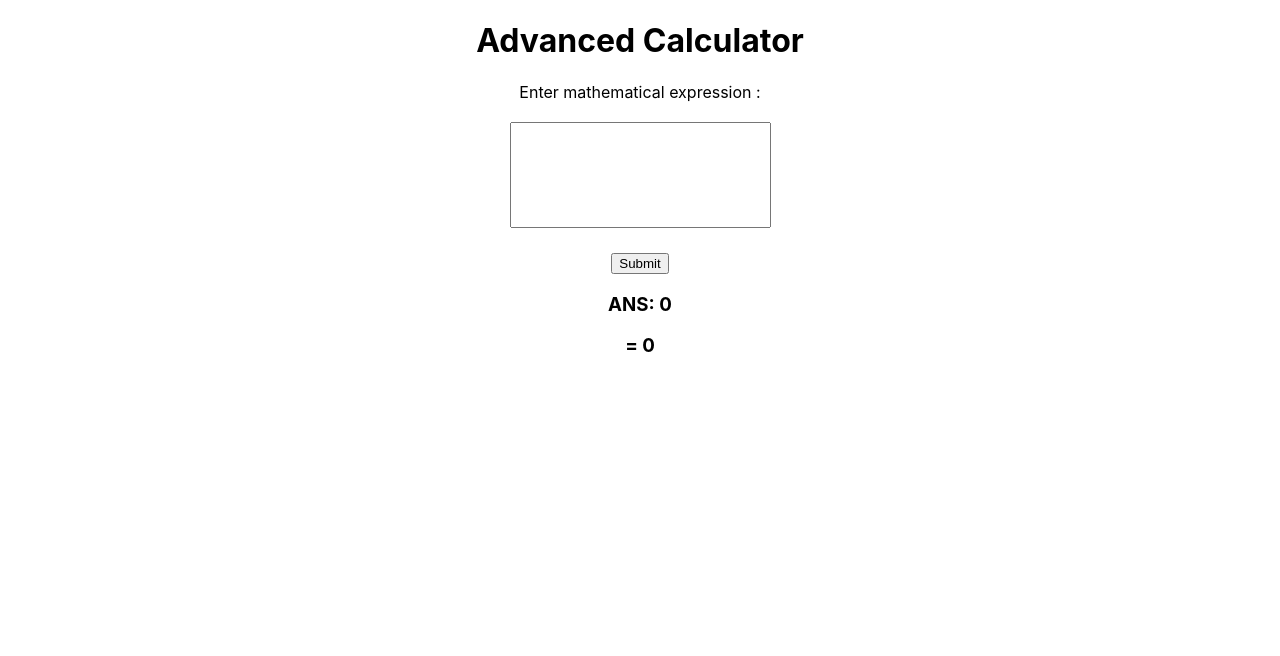
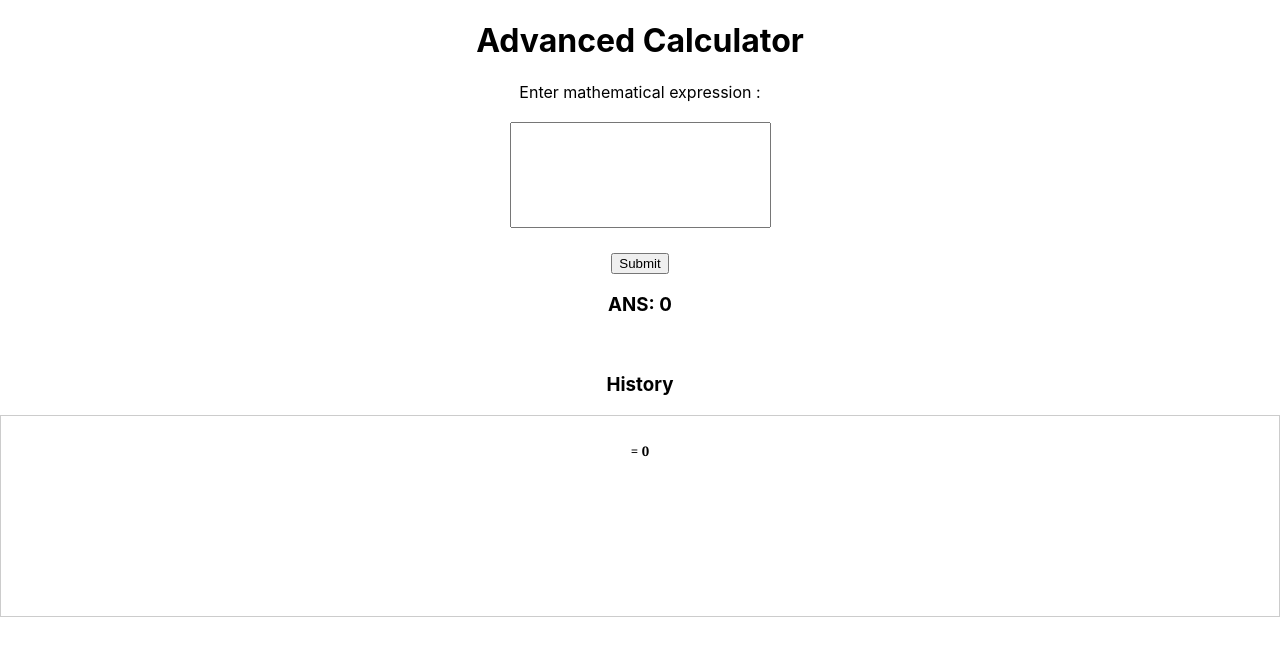
Before and after one commit to PoojaNangude/Basic-Calculator-React-Assignment, a React (Create React App) app: page / in a window 1280 px wide. Shown: the top 656 px of the page. Built offline with nearby package versions, Linux system fonts and the light colour scheme.

Commit message:
scrollable history implemented

```diff
--- a/src/Calculator.js
+++ b/src/Calculator.js
@@ -187,18 +187,20 @@ const Calculator = () => {
 
                     <h3>ANS: {ans}</h3>
                 </form>
-
+                <br></br>
+                <h3>History</h3>
+                <div className="myBox">
                 {
-                    prev.map((record,index)=>{
+                    prev.slice(0).reverse().map((record,index)=>{
                         const {id,expression,ans}=record;
                         return(
                             <div key={id}>
-                                <h3 onClick={()=>setInputArea(record)}>{expression}</h3>
-                                <h3>= {ans}</h3>
+                                <h5 onClick={()=>setInputArea(record)}> {expression} = {ans}
+                                </h5>
                             </div>
                         );
                     })}
-
+                </div>
             </div>
         );
 }
--- a/src/index.css
+++ b/src/index.css
@@ -17,3 +17,12 @@ textarea {
   height: 100px;
   resize: none; /* Remove this if you want the user to resize the textarea */
 }
+
+.myBox {
+  height: 200px;
+  /* width: 800px; */
+  border: 1px solid #ccc;
+  font: 16px/26px Georgia, Garamond, Serif;
+  overflow: auto;
+  align-self: center;
+}
```
